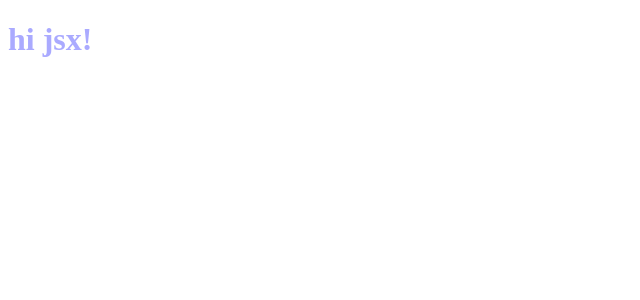
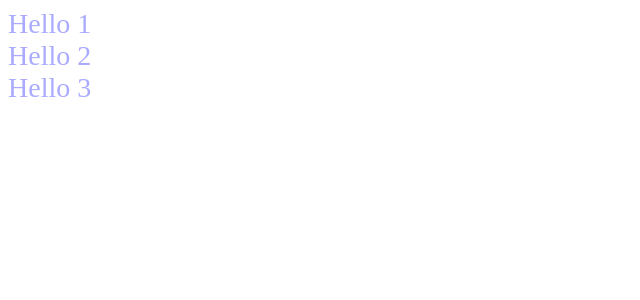
Before and after one commit to esw4soft/React_ft_typescript, a React app: page / in a window 1280 px wide. Shown: the top 300 px of the page, without its empty margins (0-640 px from the left). Built offline with nearby package versions, Linux system fonts and the light colour scheme; the HTML template or start-up script is replaced by a standard one.

Commit message:
day10pts

```diff
--- a/package.json
+++ b/package.json
@@ -37,6 +37,7 @@
     "babel-loader": "^8.2.3",
     "mini-css-extract-plugin": "^2.5.3",
     "node-sass": "^7.0.1",
+    "prop-types": "^15.8.1",
     "react": "^17.0.2",
     "react-dom": "^17.0.2"
   }
--- a/src/index.jsx
+++ b/src/index.jsx
@@ -1,7 +1,39 @@
 import React from 'react'
 import ReactDom from 'react-dom'
+import PropTypes from 'prop-types'
 import styles from './index.scss'
 
-const Main = () => <h1 className={styles.main}>hi jsx!</h1>
+const SayHello = (props) => {
+  const { names } = props
+  const isEmpty = (value) => value === ''
 
-ReactDom.render(<Main />, document.getElementById('root'))
+  return names.map((name) => (
+    <div
+      key={name}
+      className={
+        `${styles.mainBackground}
+         ${isEmpty(name) ? '' : styles.main}`
+      }
+      style={{
+        fontSize: 28,
+      }}
+    >
+      {`Hello ${isEmpty(name) ? 'world' : name}`}
+    </div>
+  ))
+}
+
+// 定義props型別
+SayHello.propTypes = {
+  names: PropTypes.arrayOf(PropTypes.string),
+}
+
+// 定義props空值時的畫面
+SayHello.defaultProps = {
+  names: ['Default string'],
+}
+
+ReactDom.render(
+  <SayHello names={[1, 2, 3]} />,
+  document.getElementById('root'),
+)
```
Also changed, not shown: 1 other file (tests, documents, lock files or other folders).
